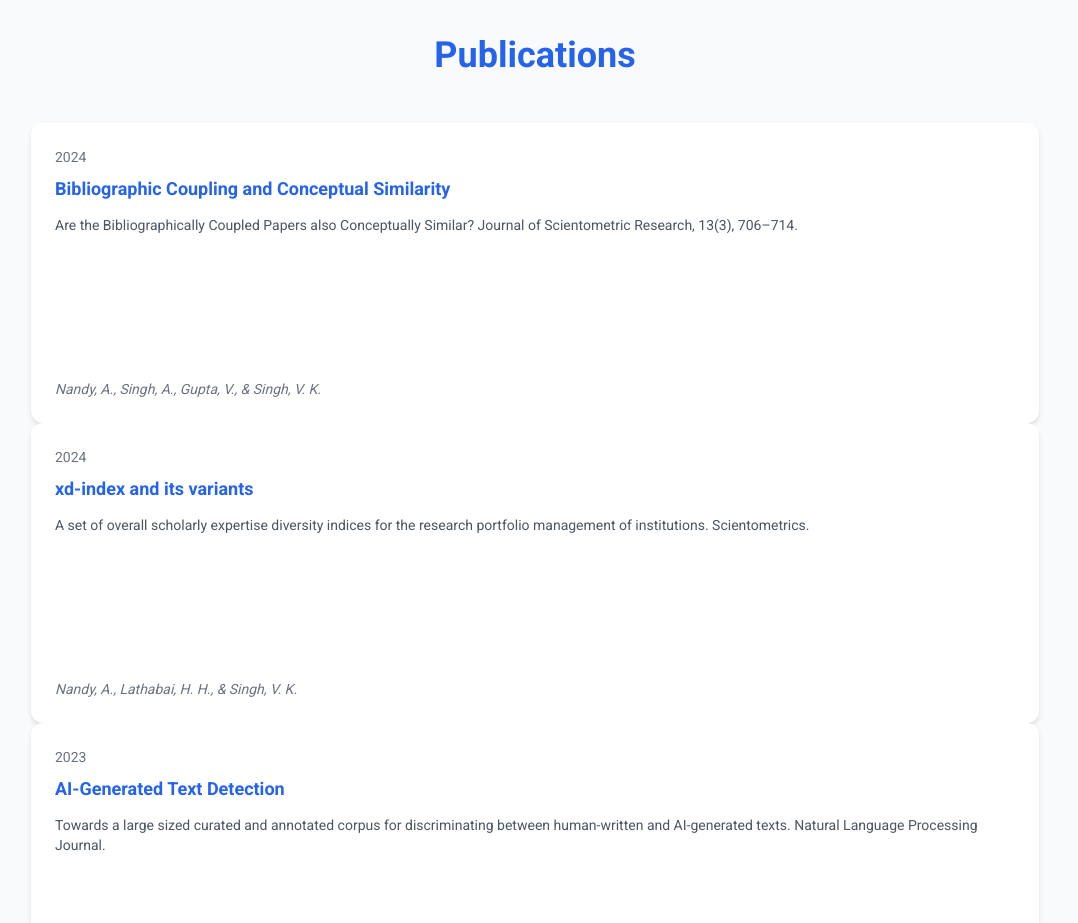
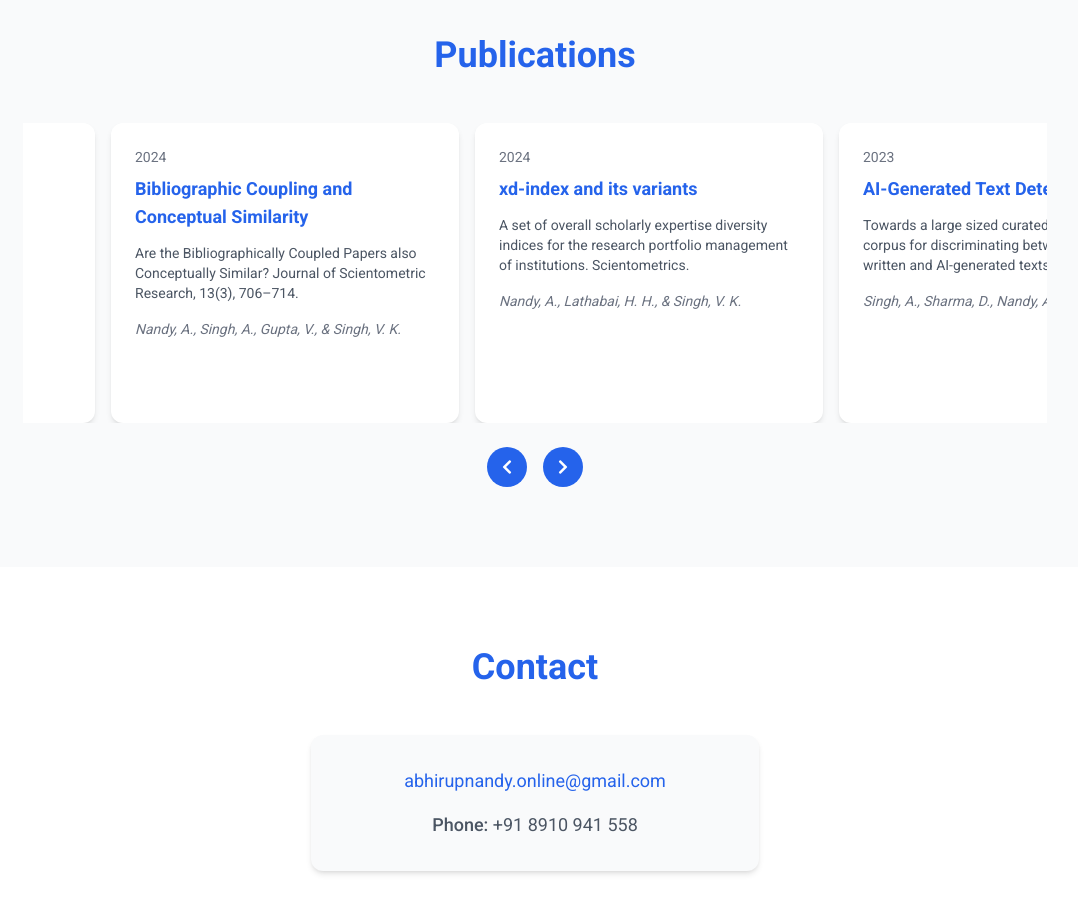
Before and after one commit to abhirupnandy/abhirupnandy.github.io, a plain HTML site: page index.html in a window 1280 px wide. Shown: the part 2780-3703 px from the top of the page, without its empty margins (105-1183 px from the left). Drawn offline with nearby package versions, Linux system fonts and the light colour scheme.

Commit message:
Update index.html

```diff
--- a/index.html
+++ b/index.html
@@ -27,6 +27,32 @@
 		</script>
 		<script src="https://cdnjs.cloudflare.com/ajax/libs/tiny-slider/2.9.3/min/tiny-slider.js"></script>
 		<link rel="stylesheet" href="https://cdnjs.cloudflare.com/ajax/libs/tiny-slider/2.9.3/tiny-slider.css">
+		<script>
+			document.addEventListener('DOMContentLoaded', function() {
+				let slider = tns({
+					container: '.slider-container',
+					items: 1,
+					slideBy: 'page',
+					autoplay: false,
+					controls: true,
+					nav: false,
+					controlsContainer: '.publication-slider',
+					prevButton: '.prev-button',
+					nextButton: '.next-button',
+					responsive: {
+						640: {
+							items: 2
+						},
+						1024: {
+							items: 3
+						}
+					},
+					gutter: 20,
+					loop: true
+				});
+			});
+
+		</script>
 	</head>
 	<body class="bg-gray-50 text-gray-800 font-roboto">
 		<!-- Navbar Start -->
```
